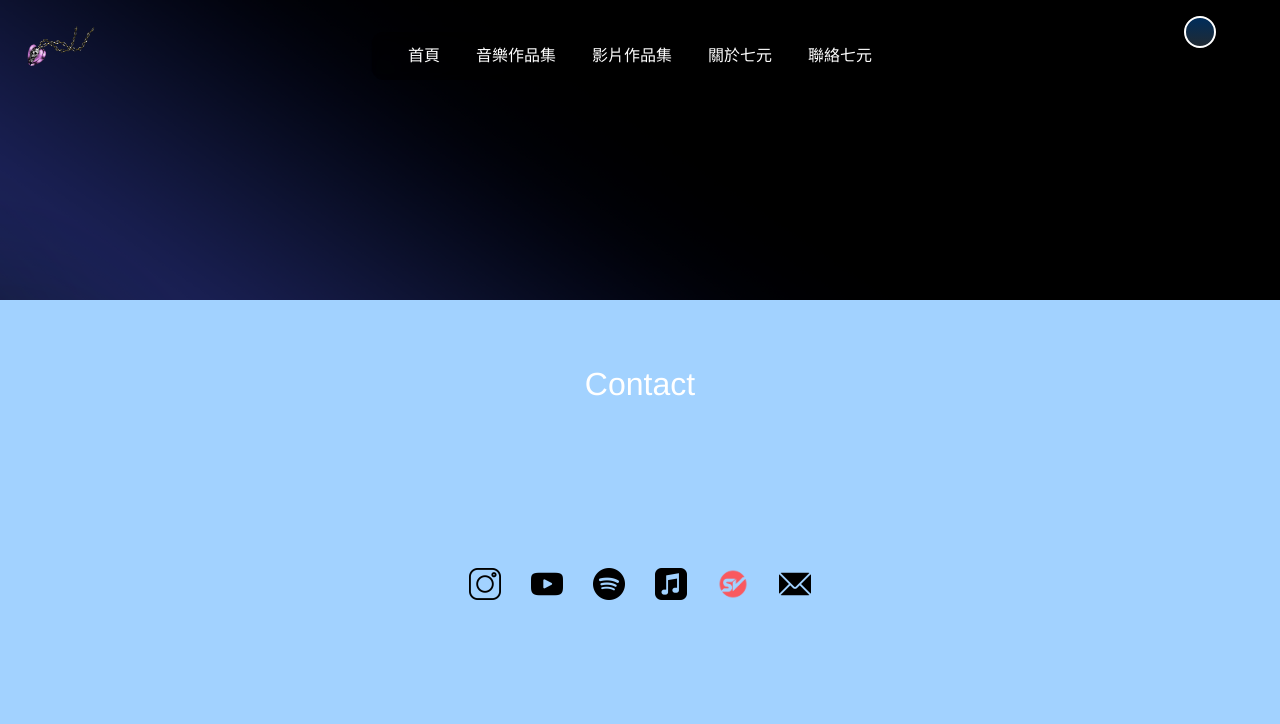
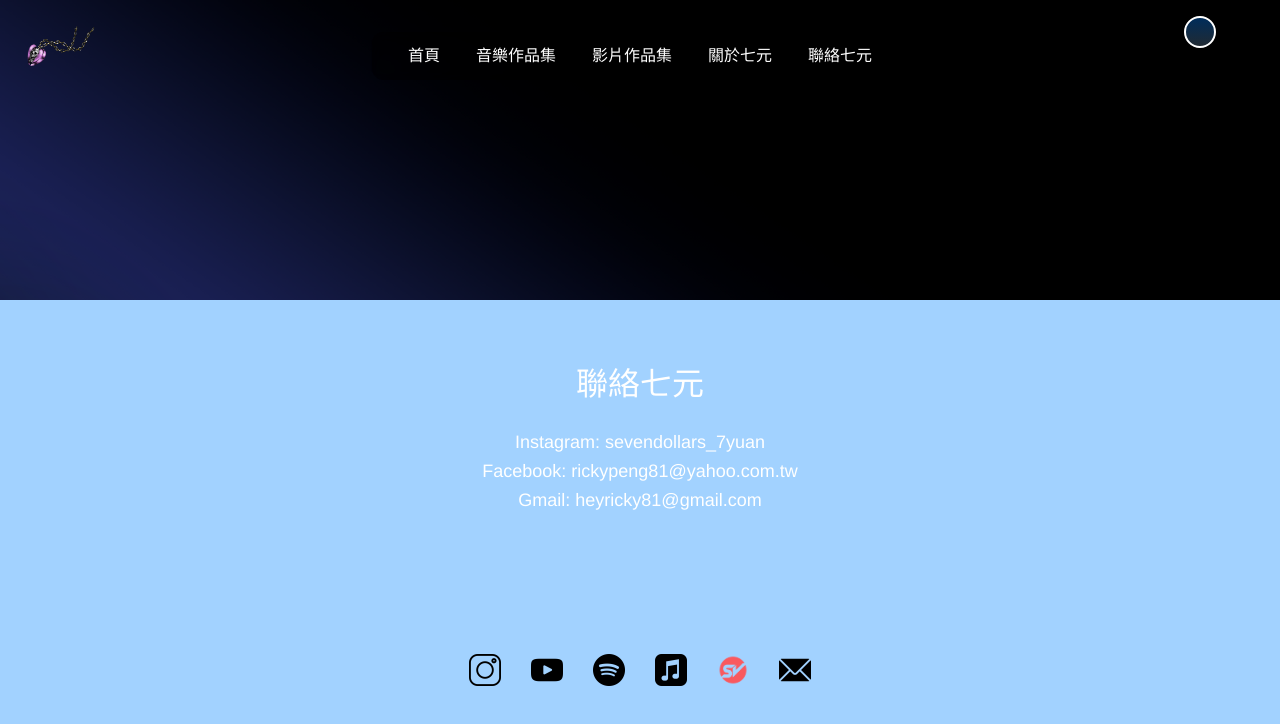
Before and after one commit to SevenDollarsWorld/sevendollars-website, a React (Vite) app: page /contact in a window 1280 px wide. Shown: the top 724 px of the page. Built offline with nearby package versions, Linux system fonts and the light colour scheme.

Commit message:
edit some content in About and Raporatory

```diff
--- a/src/components/AboutContent.jsx
+++ b/src/components/AboutContent.jsx
@@ -27,11 +27,11 @@ const sections = [
   },
   {
     bg: "/about/smallconcert.jpg",
-    text: "在人群中尋找共鳴，在耳機裡找回自己。",
+    textkey: "aboutContent.partSix"
   },
   {
     bg: "/about/smallconcertending.jpg",
-    text: "故事還沒結束，這只是七元的其中一頁。",
+    textkey: "aboutContent.partSeven"
   },
 ];
 
--- a/src/locales/en.json
+++ b/src/locales/en.json
@@ -5,16 +5,21 @@
   "merch": "Merch",
   "about": "About",
   "contact": "Contact",
+  "contactInfo":{
+    "info": "Instagram: sevendollars_7yuan\nFacebook: rickypeng81@yahoo.com.tw\nGmail: heyricky81@gmail.com\n"
+  },
   "musicCollection":{
     "albums": "Albums",
     "singles": "Singles"
   },
   "musicCollectionAlbum":{
-    "stillChildishContent":"Not just immaturity, but a choice—to keep rebellion and wonder pure.\nThis is a chronicle of a growth unwilling to forget,\na journey through nights and rain in a reckless city,\nthrough relationships, doubt, dreams, and lies,\nonly to return to the self who never stopped being curious,\nnever stopped being sincere.\nI’m learning to become a grown-up,\nbut I refuse to let my childlike heart rot in reality.\nEven if this world teaches me composure, distance, and silence,\nI still choose passion, chaos, and truth.\nIt’s not that I haven’t grown up—I’ve simply chosen not to forget.\nProduced by Seven Dollars 七元\nFeaturing: Moonchild, Drordie, Tdot",
+    "stillChildishContent":"Not just immaturity, but a choice—to keep rebellion and wonder pure.\nThis is a chronicle of a growth unwilling to forget,\na journey through nights and rain in a reckless city,\nthrough relationships, doubt, dreams, and lies,\nonly to return to the self who never stopped being curious,\nnever stopped being sincere.\nI’m learning to become a grown-up,\nbut I refuse to let my childlike heart rot in reality.\nEven if this world teaches me composure, distance, and silence,\nI still choose passion, chaos, and truth.\nIt’s not that I haven’t grown up—I’ve simply chosen not to forget.\nProduced by Seven Dollars 七元\nFeaturing: Moonchild, Drordie, Tdot, Wilson Lin",
     "spuTitle": "SEVEN DOLLARS - Stars, Planet, Universe",
     "spuContent": "\"A soul ritual woven from stars and tears — a deep dive into fate, dreams, and the true self.\"\n\nIn the depths of the stars, dreams whisper and hearts pulse.\nThis is more than an album — it's a journey into the subconscious, reaching the edge of the universe.\n\n*Stars, Planet, Universe* takes 'dream' as its guiding thread,\nescaping, falling, resisting, and finally confronting nightmares to complete the self.\nThe intro, \"Stars, Planet, Universe,\" opens the dreamscape in collaboration with Moonchild;\n\"Stay with you\" and \"Heartbeats\" capture fleeting moments of infatuation and desire;\n\"Player One\" explores the self ensnared by temptation.\n\nIn the middle act, \"Dream in Charge\" and \"The Tenth Planet\" lead listeners beyond gravity,\ntoward the outer realms of imagination.\n\"The Demon After the Nightmare\" and \"The End Of The World\"\nreveal the darkness lurking behind dreams and myths of destruction.\n\nThe final chapter, *The Dream Completion Plan*, includes the dual tracks \"Catastrophe\" and \"Rebirth\",\nsymbolizing the cycle’s closure.\nWhen dreams collapse, can we rise again from their ruins?\nYou'll find this is more than a sonic experience — it’s a meditation on existence itself.\nProduced by Seven Dollars 七元\nFeaturing: Moonchild, Little Q",
     "oceanTitle": "SEVEN DOLLARS - Ocean",
-    "oceanContent": "\"Ocean\" is a sonic journey through sinking consciousness, emotional escape, and the emergence of love.\nFrom the opening track \"Mind (Intro),\" the listener is pulled into a deep dive where thoughts and sounds intertwine.\n\"Surfing\" captures the struggle to stay balanced,\nwhile \"Pits and Holes\" and \"Stranded\" explore chapters of hurt and emotional stagnation.\n\nThen comes the fifth track, \"Meteor (ft. Moonchild),\" where light pierces the deep sea.\nA radiant love song, it lands like a meteor into dark waters, yet lights up the entire abyss.\nThis love is not salvation, but the act of finding direction in shared disorientation —\nthe brightest moment of the album.\n\n\"Take Away\" follows with the echo of gratitude — both a farewell and a keepsake.\n\"13k Feet Under\" and \"Deeper\" plunge again into inner depths.\n\"2AM\" releases what’s been repressed, a midnight confession of the soul.\nAnd the final track, \"Abyss,\" isn’t an end but a surrender:\neven if the heart sinks like the sea, I still remember the star that once lit my world."
+    "oceanContent": "\"Ocean\" is a sonic journey through sinking consciousness, emotional escape, and the emergence of love.\nFrom the opening track \"Mind (Intro),\" the listener is pulled into a deep dive where thoughts and sounds intertwine.\n\"Surfing\" captures the struggle to stay balanced,\nwhile \"Pits and Holes\" and \"Stranded\" explore chapters of hurt and emotional stagnation.\n\nThen comes the fifth track, \"Meteor (ft. Moonchild),\" where light pierces the deep sea.\nA radiant love song, it lands like a meteor into dark waters, yet lights up the entire abyss.\nThis love is not salvation, but the act of finding direction in shared disorientation —\nthe brightest moment of the album.\n\n\"Take Away\" follows with the echo of gratitude — both a farewell and a keepsake.\n\"13k Feet Under\" and \"Deeper\" plunge again into inner depths.\n\"2AM\" releases what’s been repressed, a midnight confession of the soul.\nAnd the final track, \"Abyss,\" isn’t an end but a surrender:\neven if the heart sinks like the sea, I still remember the star that once lit my world.",
+    "raporatoryTitle": "SEVEN DOLLARS - Raporatory",
+    "raporatoryContent":"\"Raporatory\" is Seven Dollars’ first fully independent, all-English bedroom album.\nThe content is mainly divided into three sections: Dream, Life, and Love.\nThe most popular tracks are \"I Don't Fxck with You\" and \"One Sided Love\".\nThe reason behind naming the album \"Raporatory\" is to bring rap into the world of experimental music,\nand that small bedroom on the cover is his personal rap laboratory."
   },
   "videoCollection":{
     "funny": "Funny Videos & Reels",
@@ -28,6 +33,8 @@
     "partTwo": "Since 2018, I've been self-taught in songwriting, production, mixing, and arrangement. My music spans diverse styles, often blending Mandarin and English lyrics with stream-of-consciousness storytelling.\nI explore different vocal tones to express raw emotion in every track.\n My goal is to connect with listeners worldwide and collaborate with international artists.\nRecently, I've been building my brand through short-form video content on Reels, TikTok, and YouTube Shorts, with one skateboarding clip going viral overseas.",
     "partThree": "On 2020/12/25, Officially released my second album *Ocean* on all major streaming platforms.\nOn 2023/05/19,  released my third album *Stars, Planet, Universe*.\nI promoted the album on 2023/07/23 by distributing it in Ximending, and attempted an island-wide distribution on 2023/07/29, which was canceled due to a typhoon.\nOn 2023/09/09, I hosted the live show *Instrumentality of Dream Vol.1*, with venue and equipment support from Ru-Meng.\nOn 2023/09/30, I made it to the Top 20 in the second round of the Central-Assemble Competition Season 4.\nOn 2024/11/16, I qualified for the Top 40 in Ru-Meng's *Little Hip-Hop Era* competition.\nOn 2025/04/13, I advanced to the Top 10 in *MadStreet: Leading To Your Dream*, starting from 180 participants.\nFinally, on 2025/04/30, I released my forth album *Still Childish* across all major streaming platforms.",
     "partFour": "Life Mottos:\nCourage is not the absence of fear, but moving forward despite it.\nCuriosity might kill me—but without it, this world might as well.\nStay alert for every challenge, and stay passionate too.\nFailures exist as part of the path to success.\nHave the courage to face your flaws, and always acknowledge your strengths.\nWithout realizing it, we've already been given so, so much.\nThe harder you strive to learn, the more vividly the world blooms before your eyes.",
-    "partFive": "Sometimes, friends say things like:\n\"Wow, you taught yourself so much.\"\n\"You’re doing the job of an entire team.\"\n\"How can you be both a logical engineer and an emotional rapper?\"\nThe truth is, I live on both extremes.\nI cry easily over songs or films,\nyet remain unnervingly calm in chaotic moments.\nGrowing up taught me how to switch emotional gears,\nbut adulthood taught me something more valuable—awareness.\nInside, my emotions are often overwhelming.\nSmall feelings echo loudly in me.\nBut we all have roles to play, and mine often demands control.\nSensitivity fuels my empathy, my art, and my ability to connect.\nRationality gives me structure, helps me shape inspiration into music,\nand shields me from emotional burnout or harm.\nThe two don’t fight each other—they complete each other."
+    "partFive": "Sometimes, friends say things like:\n\"Wow, you taught yourself so much.\"\n\"You’re doing the job of an entire team.\"\n\"How can you be both a logical engineer and an emotional rapper?\"\nThe truth is, I live on both extremes.\nI cry easily over songs or films,\nyet remain unnervingly calm in chaotic moments.\nGrowing up taught me how to switch emotional gears,\nbut adulthood taught me something more valuable—awareness.\nInside, my emotions are often overwhelming.\nSmall feelings echo loudly in me.\nBut we all have roles to play, and mine often demands control.\nSensitivity fuels my empathy, my art, and my ability to connect.\nRationality gives me structure, helps me shape inspiration into music,\nand shields me from emotional burnout or harm.\nThe two don’t fight each other—they complete each other.",
+    "partSix": "In my opinion, Hip-hop is the spirit of striving to express yourself and taking responsibility for your words and actions.\nNo matter how you choose to speak your truth, no one can define you.\nOnly you know what you're fighting for, what you're living for,\nwhat makes you cry, what makes you laugh, what makes you rebel, and what makes you give your all.\nHip-hop is about being yourself while respecting others.",
+    "partSeven": "The story isn’t over yet—this is just one page of ours.\nThere’s still a long road ahead, and I hope we can walk it side by side until the very end."
   }
 }
--- a/src/locales/zh-TW.json
+++ b/src/locales/zh-TW.json
@@ -5,16 +5,21 @@
   "merch": "周邊商品",
   "about": "關於七元",
   "contact": "聯絡七元",
+  "contactInfo":{
+    "info": "Instagram: sevendollars_7yuan\nFacebook: rickypeng81@yahoo.com.tw\nGmail: heyricky81@gmail.com\n"
+  },
   "musicCollection":{
     "albums": "專輯",
     "singles": "單曲"
   },
 "musicCollectionAlbum":{
-    "stillChildishContent":"不只是未成熟，而是一種選擇保有純粹的叛逆與好奇心。\n這是一段不肯遺忘的成長紀錄，\n從最初的魯莽與衝動，跌撞穿越城市的夜與雨，\n穿越關係、懷疑、夢與謊言，\n最後回到那個始終好奇、始終赤誠的自己。\n我學著成為一個成熟的大人，\n卻不願讓童心在現實中腐朽。\n即使這世界教會我冷靜、疏離與沉默，\n我依然選擇保有熱情、失控與真誠。\n不是我沒長大，是我選擇不忘記。\nProduced by Seven Dollars 七元\n共同參與: Moonchild, Drordie, Tdot",
+    "stillChildishContent":"不只是未成熟，而是一種選擇保有純粹的叛逆與好奇心。\n這是一段不肯遺忘的成長紀錄，\n從最初的魯莽與衝動，跌撞穿越城市的夜與雨，\n穿越關係、懷疑、夢與謊言，\n最後回到那個始終好奇、始終赤誠的自己。\n我學著成為一個成熟的大人，\n卻不願讓童心在現實中腐朽。\n即使這世界教會我冷靜、疏離與沉默，\n我依然選擇保有熱情、失控與真誠。\n不是我沒長大，是我選擇不忘記。\nProduced by Seven Dollars 七元\n共同參與: Moonchild, Drordie, Tdot, Wilson Lin",
     "spuTitle": "SEVEN DOLLARS - 星宇夢",
     "spuContent": "「在星辰與血淚中交織的靈魂儀式，一場關於命運、夢境與真我的深潛。」\n\n在星辰的深處，有夢在低語，有心在跳動。\n這不只是一張專輯，更是一場通往潛意識與宇宙邊界的靈魂旅程。\n\n《星宇夢》以「夢」為核心線索，從現實中逃逸、墜入、對抗，直至面對夢魘與完成自我補完。\nIntro〈星宇夢〉與 Moonchild 的聯手拉開了夢境的序幕；\n〈Stay with you〉與〈Heartbeats〉捕捉了迷戀與心動的瞬間；\n〈Player One〉則探討到被慾望擄獲的自己。\n\n專輯中段，〈由夢自主〉與〈第十行星〉帶領聽者離開現實的引力場，前往想像的邊境。\n而〈夢魘後的魔鬼〉與〈The End Of The World〉，則揭露夢境背後的黑暗真相與毀滅寓言。\n\n最終章《夢境補完計畫》— 包含兩首分裂軌〈浩劫〉與〈重生〉，象徵夢境的循環完成。\n當夢崩毀，我們是否能從其中重新誕生？\n你會發現，這不只是一次聽覺體驗，而是對「存在」本身的反思與挑戰。\nProduced by Seven Dollars 七元\n共同參與: Moonchild, 小Q",
     "oceanTitle": "SEVEN DOLLARS - Ocean",
-    "oceanContent": "《海》是一段關於意識沉沒、情緒逃逸與愛的浮現的音樂旅程。\n從開場的〈腦海 (Intro)〉開始，彷彿頭浸泡於海裡，毫無煩惱的樣子。\n〈Surfing〉則和兄弟們在海上暢行無阻，無所畏懼，從未察覺在剝落的內心深處。\n〈坑坑洞洞〉與〈擱淺〉則是直面傷痕與停滯的傷感章節。\n\n而在第五首〈Meteor (ft. Moonchild)〉，光突然劃破深海。\n這是一首充滿希望的正向情歌，如同流星墜入海底，卻點亮整片黑藍。\n這段愛情不只是拯救，而是彼此在迷失中找到方向，是整張專輯中最明亮的一刻。\n\n之後的〈帶走〉帶著感謝的餘韻，是告別也是珍藏。\n〈13k Feet Under〉與〈Deeper〉再度潛入自我深層，\n〈2AM〉以凌晨自白的方式釋放壓抑，\n而最終曲〈Abyss〉不是終結，而是一種接受：\n即使心沉如海，我依然記得那顆曾照亮我世界的星。"
+    "oceanContent": "《海》是一段關於意識沉沒、情緒逃逸與愛的浮現的音樂旅程。\n從開場的〈腦海 (Intro)〉開始，彷彿頭浸泡於海裡，毫無煩惱的樣子。\n〈Surfing〉則和兄弟們在海上暢行無阻，無所畏懼，從未察覺在剝落的內心深處。\n〈坑坑洞洞〉與〈擱淺〉則是直面傷痕與停滯的傷感章節。\n\n而在第五首〈Meteor (ft. Moonchild)〉，光突然劃破深海。\n這是一首充滿希望的正向情歌，如同流星墜入海底，卻點亮整片黑藍。\n這段愛情不只是拯救，而是彼此在迷失中找到方向，是整張專輯中最明亮的一刻。\n\n之後的〈帶走〉帶著感謝的餘韻，是告別也是珍藏。\n〈13k Feet Under〉與〈Deeper〉再度潛入自我深層，\n〈2AM〉以凌晨自白的方式釋放壓抑，\n而最終曲〈Abyss〉不是終結，而是一種接受：\n即使心沉如海，我依然記得那顆曾照亮我世界的星。",
+    "raporatoryTitle": "SEVEN DOLLARS - Raporatory",
+    "raporatoryContent": "《Raporatory》為Seven Dollars首張獨立製作的全英文臥室專輯，\n內容主要分為三個區塊Dream, Life, Love。\n主要較多人喜愛的歌為〈I Don't Fxck with you〉及〈One Sided Love〉。\n將這張專輯命名為《Raporatory》的主要原因是為了想將饒舌帶進實驗音樂的世界中，\n而封面這小小的臥房裡就是他的饒舌實驗室。"
   },
 
   "videoCollection":{
@@ -29,8 +34,9 @@
     "partTwo": "2018年開始自學作詞、作曲、音樂製作、混音、編曲，以幾乎每首歌的風格相差甚遠為特色。慣於在中英歌詞遊走，將自身故事加以改編的意識流饒舌創作人，喜歡玩弄無限類型的聲線控制在各種風格冒險，在一首歌以最真誠的詞彙及各種聲線變化來將感受詮釋給聽眾。\n我的目標是讓全世界聽到我，撫慰所有需要這些音樂共鳴的人，並打出國際音樂市場，期望有朝一日能跟國際級的歌手及製作人合作。近期開始經營形象，透過拍攝、剪輯搞笑和音樂短片，運用reels, tiktok, youtube shorts來做形象發展，曾有一支「滑板意外」短片意外在國外爆紅。",
     "partThree": "2020/12/25 專輯Ocean正式發佈各大串流\n2023/05/19-專輯星宇夢正式發佈各大串流\n2023/07/23 西門發送專輯星宇夢\n2023/07/29 環島發送專輯(遇到颱風失敗)\n2023/09/09 主辦《夢境補完計畫Vol.1》專場(由如夢協助場地器材等事項)\n2023/9/30 中部集合作品賽第四季入圍第二輪20強\n2024/11/16 如夢小嘻哈時代入圍40強\n2025/04/13 MadStreet:如夢之路180取40, 40取10晉級\n2025/04/30 專輯Still Childish正式發布各大串流",
     "partFour": "人生座右銘：\n勇敢不是不害怕，是帶著恐懼繼續前進。\n好奇心會害死我，但在這世界沒有好奇心的話不如就直接殺死我吧。\n對於每個挑戰保持警覺，同時保持熱情。\n失敗的經驗是為了成功而出現的過程。\n勇於面對自己的缺點，永遠正視自己的優點。\n我們在不知不覺中已經擁有了好多好多。\n世界會因為你努力的學習，眼前的彩度越來越鮮豔。",
-    "partFive": "有時會聽到一些朋友對我說「哇超強自己學一堆東西」、「一個人做每一個位子的工作太扯」、「怎麼能做非常理性的工程師和非常感性的饒舌歌手」。\n總歸來講我其實就是性格蠻極端的人，不是感性到聽歌就會哭、看電影一把鼻涕一把眼淚，就是理性到被認為我很冷血、這樣的狀況能如此冷靜。從出生以來到現在的生活歷練讓我很彈性的調整心情來面對每一件事，最重要的是出社會後更懂得如何「覺察」自己還有其他人。\n其實平常內心情緒是非常波瀾的，很容易把一些小感受放大因為內心過度敏感，只是有些情況我們不得不以某些面貌面對，理性和感性是相輔相成的：因為感性，造就了我無數的靈感激發及同理心，更擁有理解他人和帶著某些人一步步理解自己的能力；因為理性，我才能把靈感化為作品、把被情緒控制住的自己找到地方發洩、保護自己免於任何情緒傷害或是實際傷害。"
-
+    "partFive": "有時會聽到一些朋友對我說「哇超強自己學一堆東西」、「一個人做每一個位子的工作太扯」、「怎麼能做非常理性的工程師和非常感性的饒舌歌手」。\n總歸來講我其實就是性格蠻極端的人，不是感性到聽歌就會哭、看電影一把鼻涕一把眼淚，就是理性到被認為我很冷血、這樣的狀況能如此冷靜。從出生以來到現在的生活歷練讓我很彈性的調整心情來面對每一件事，最重要的是出社會後更懂得如何「覺察」自己還有其他人。\n其實平常內心情緒是非常波瀾的，很容易把一些小感受放大因為內心過度敏感，只是有些情況我們不得不以某些面貌面對，理性和感性是相輔相成的：因為感性，造就了我無數的靈感激發及同理心，更擁有理解他人和帶著某些人一步步理解自己的能力；因為理性，我才能把靈感化為作品、把被情緒控制住的自己找到地方發洩、保護自己免於任何情緒傷害或是實際傷害。",
+    "partSix": "對七元來說嘻哈是一種「努力為自己表達並為自己言行負責」的精神，\n不管你用什麼方式來傾訴你想表達的事情。\n然後不管你傳達什麼，沒有人能定義你，只有你能定義你自己，\n只有你知道你在為什麼而戰、為什麼而活、為什麼而哭、為什麼而笑、為什麼而反抗、為什麼而付出。\n嘻哈是在尊重其他人的前提之下做自己。",
+    "partSeven": "故事還沒結束，這只是我們的其中一頁。\n我們還有好長的路要走，希望我們可以肩並肩的一起走到最後。"
   }
 
 }
--- a/src/pages/Contact.jsx
+++ b/src/pages/Contact.jsx
@@ -52,8 +52,8 @@ function Contact() {
       </div>
 
       <div className="basic-content">
-        <h1>Contact</h1>
-        <p></p>
+        <h1>{t("contact")}</h1>
+        <p className="whitespace-pre-line">{t("contactInfo.info")}</p>
       </div>
       <Logo />
       <Footer />
--- a/src/pages/music-collection/raporatory.jsx
+++ b/src/pages/music-collection/raporatory.jsx
@@ -60,9 +60,9 @@ function RaporatoryMusic() {
           alt="Raporatory Album Cover"
           className="music-cover mx-auto"
         />
-        <h1>{t("musicCollectionAlbum.spuTitle")}</h1>
+        <h1>{t("musicCollectionAlbum.raporatoryTitle")}</h1>
         <p className="album-description">
-          {t("musicCollectionAlbum.spuContent")}
+          {t("musicCollectionAlbum.raporatoryContent")}
         </p>
 
         <div className="embed-section">
```
Also changed, not shown: tools/justtofix.txt.
